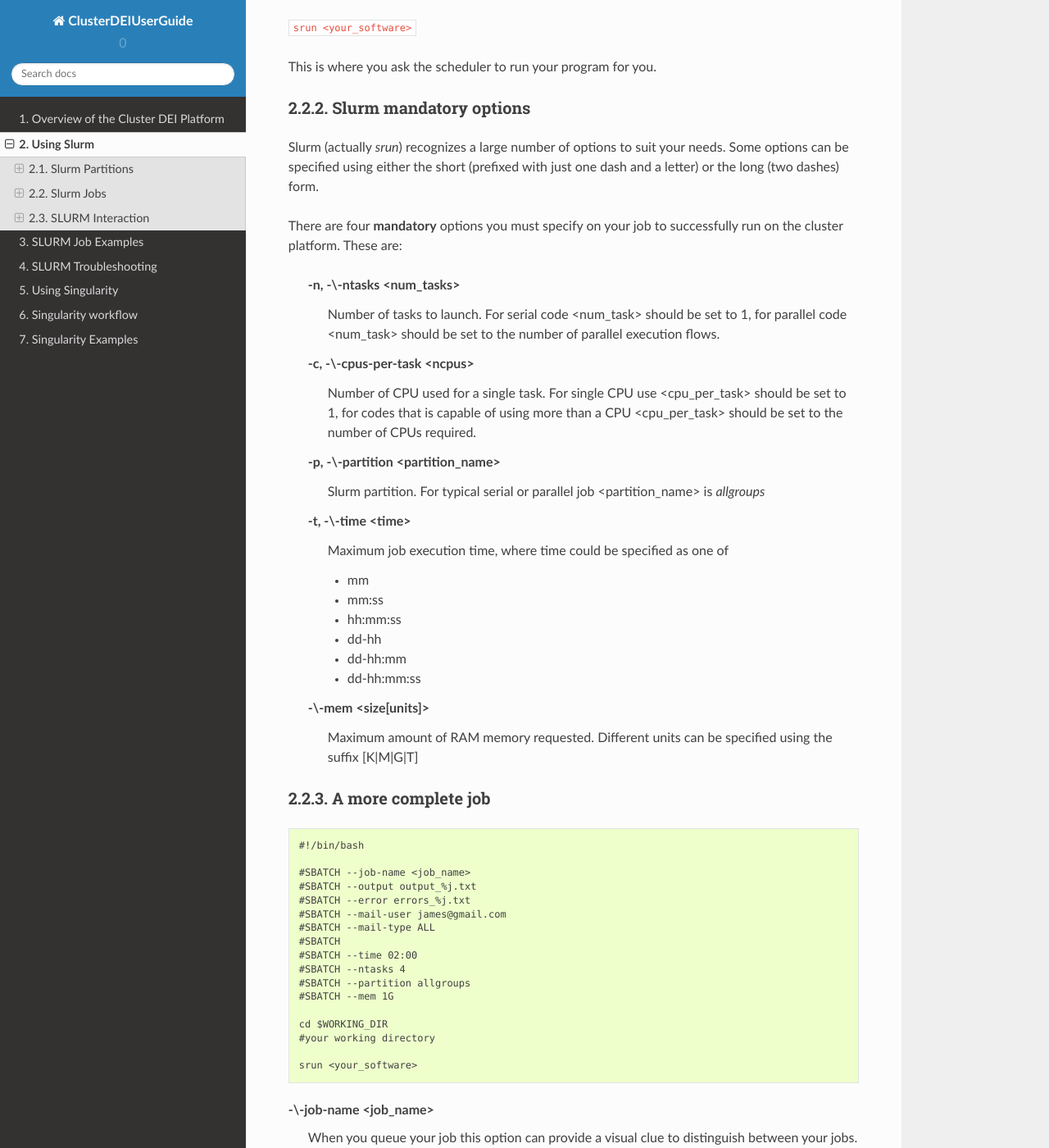
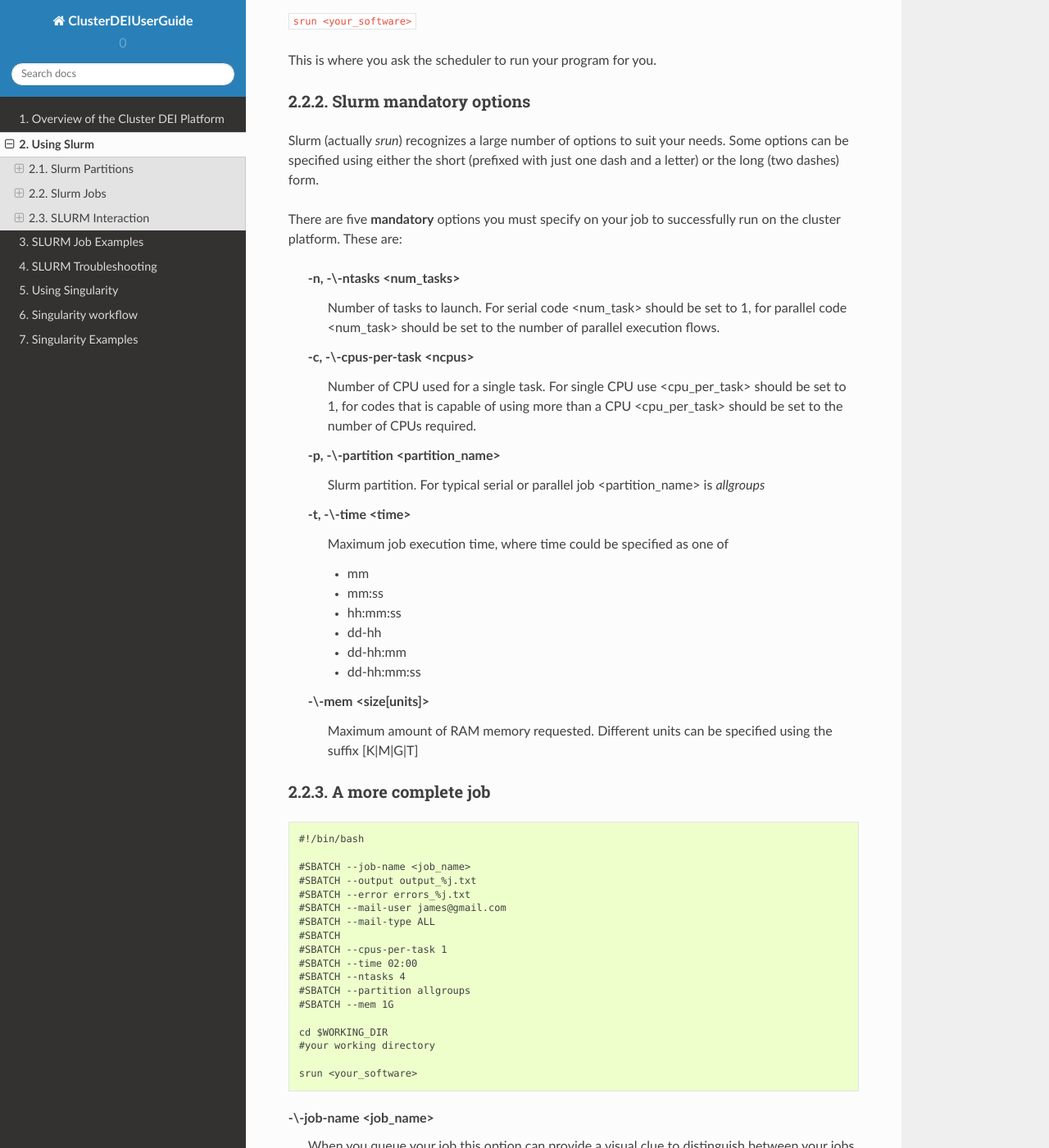
Before and after one commit to agostinoandriolo/clusterDEIguide, a Sphinx documentation site: the page built from ClusterDEIUserGuide-master/docs/UsingSLURM.rst, in a window 1280 px wide and 1400 px high, scrolled down 2080 px. Shown: the whole window at 82% size. Built offline with Sphinx 7.4.7 and the Read the Docs theme 2.0.0, drawn with Linux system fonts in a browser that asks for light colours; some of the changed text lies outside the part shown.

Commit message:
Update UsingSLURM.rst

```diff
--- a/ClusterDEIUserGuide-master/docs/UsingSLURM.rst
+++ b/ClusterDEIUserGuide-master/docs/UsingSLURM.rst
@@ -74,6 +74,7 @@ The typical job file is something like this:
 
    #!/bin/bash
 
+   #SBATCH --cpus-per-task 1
    #SBATCH --ntasks 4
    #SBATCH --partition allgroups
    #SBATCH --time 02:00
@@ -117,7 +118,7 @@ Slurm (actually *srun*) recognizes a large number of options to suit your needs.
 Some options can be specified using either the short (prefixed with just one dash
 and a letter) or the long (two dashes) form.
 
-There are four **mandatory** options you must specify on your job to successfully run
+There are five **mandatory** options you must specify on your job to successfully run
 on the cluster platform. These are:
 
  -n, -\\-ntasks <num_tasks>
@@ -160,6 +161,7 @@ A more complete job
   #SBATCH --mail-user james@gmail.com
   #SBATCH --mail-type ALL
   #SBATCH
+  #SBATCH --cpus-per-task 1
   #SBATCH --time 02:00
   #SBATCH --ntasks 4
   #SBATCH --partition allgroups
```
Also changed, not shown: other parts of ClusterDEIUserGuide-master/docs/UsingSLURM.rst (+1 -1 lines).
